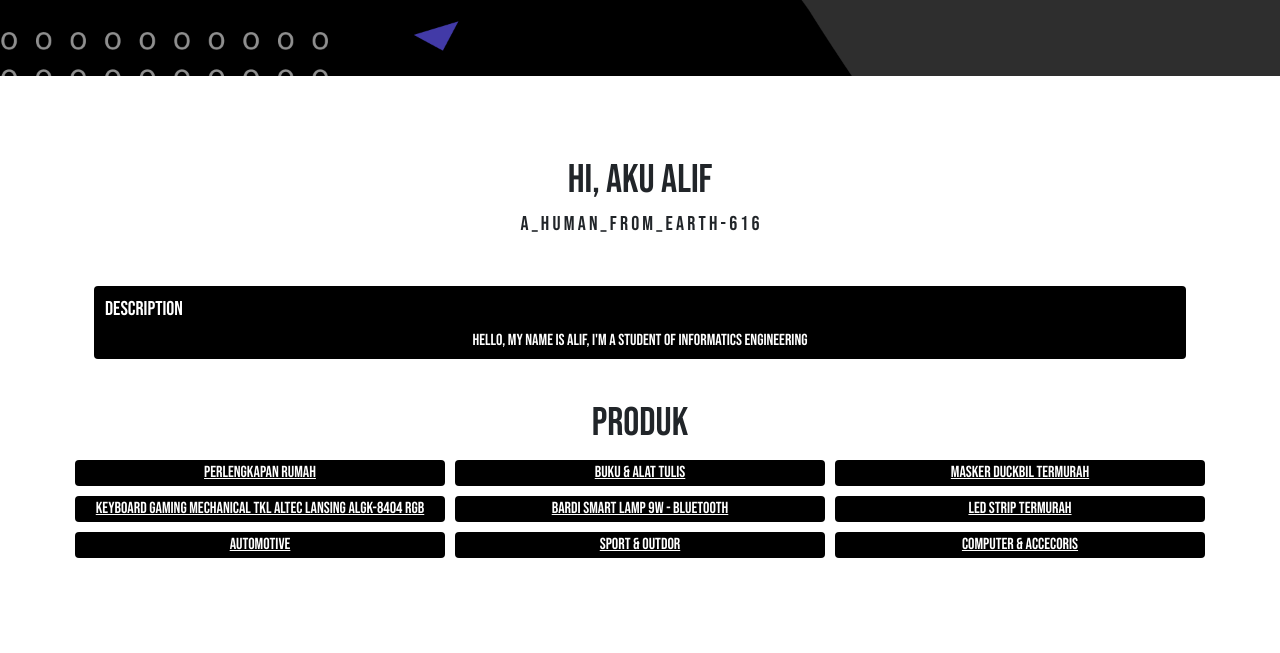
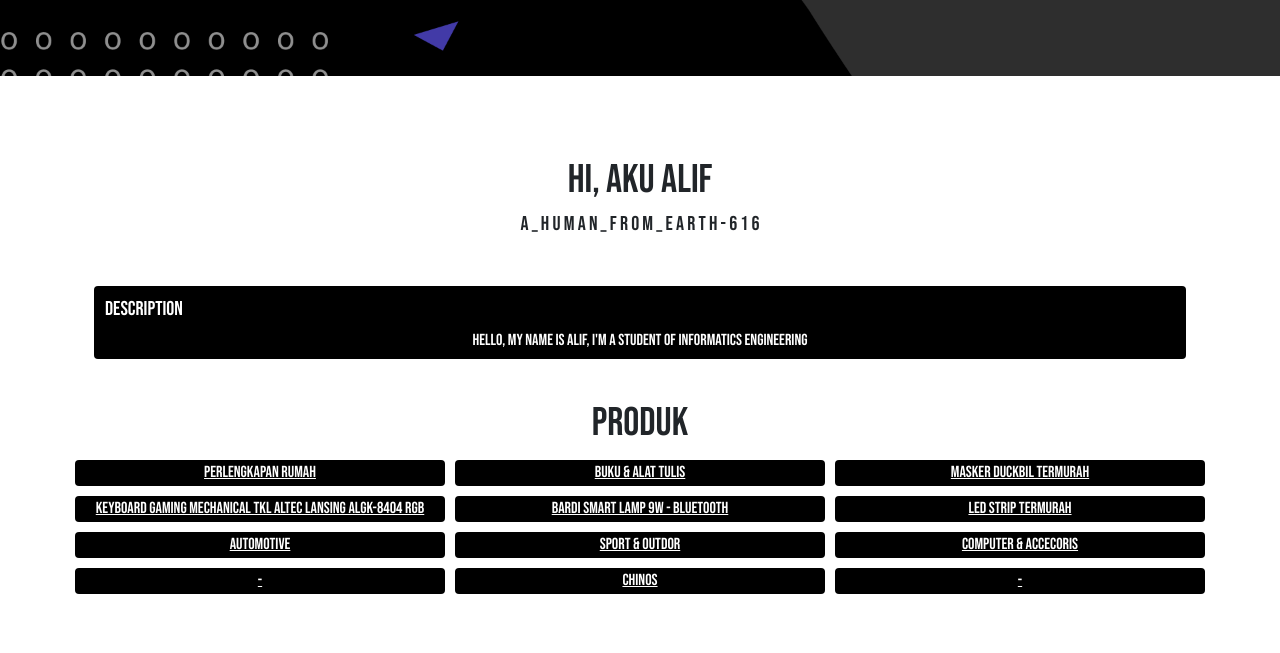
Before and after one commit to aliftoriq/aliftoriq-profile.github.io, a plain HTML site: page index.html in a window 1280 px wide. Shown: the part 700-1353 px from the top of the page. Drawn offline with nearby package versions, Linux system fonts and the light colour scheme; a web font is replaced by a local one.

Commit message:
Update index.html

```diff
--- a/index.html
+++ b/index.html
@@ -133,6 +133,25 @@
                         </a>
                     </div>
                 </div>
+
+               <div class="row">
+                    <div class="card col">
+                        <a href="https://shp.ee/uzdcfe9">
+                            -
+                        </a>
+                    </div>
+                    <div class="card col">
+                        <a href="https://shp.ee/stacagd">
+                            Chinos
+                        </a>
+                    </div>
+                    <div class="card col">
+                        <a href="https://shp.ee/n76q3x9">
+                            -
+                        </a>
+                    </div>
+                </div>
+
             </center>
         </div>
 
```
